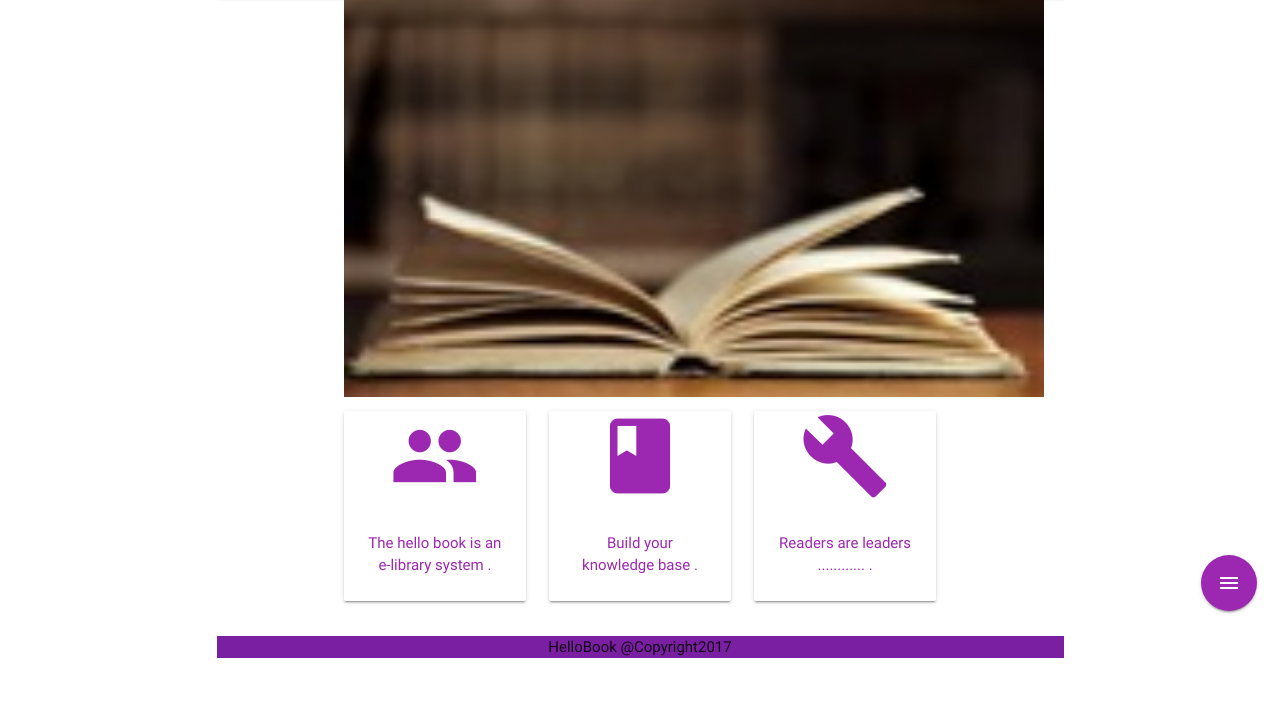
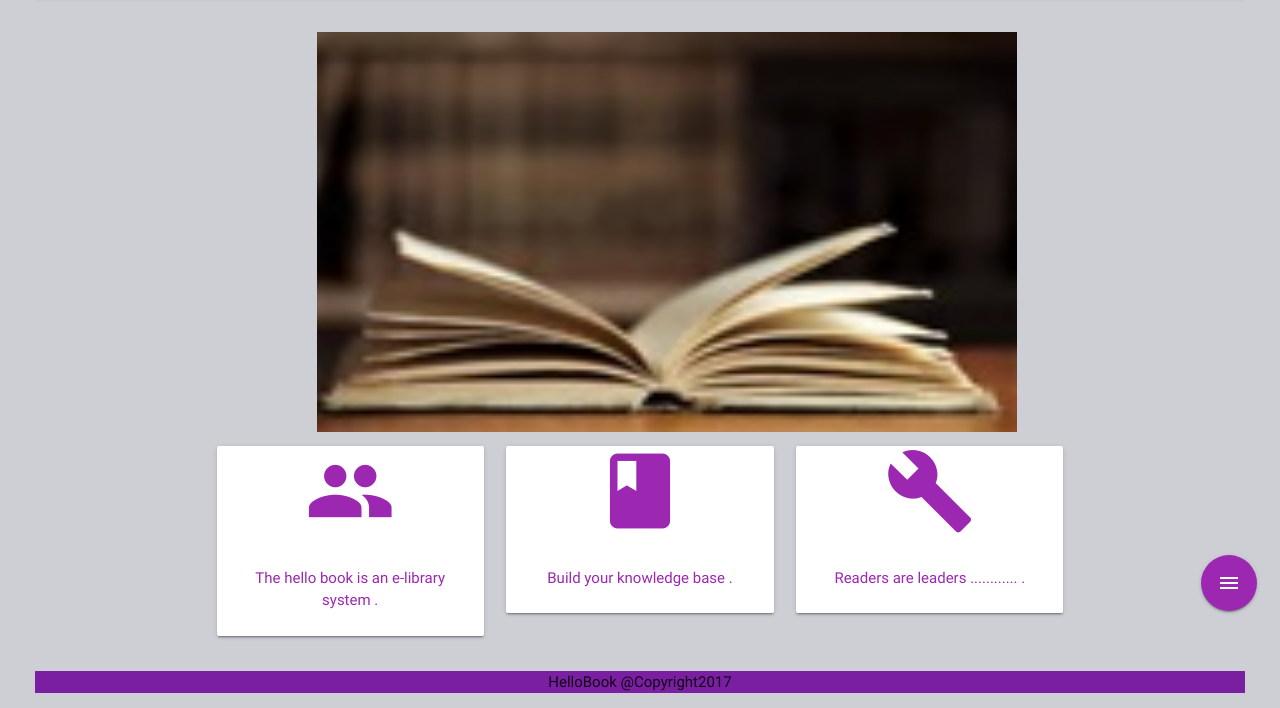
Before and after one commit to adydams/hello-book, a website: page index.html in a window 1280 px wide. Shown: the part 166-874 px from the top of the page. Before the commit the page ends 839 px from the top, so only its background shows below. Drawn offline with nearby package versions, Linux system fonts and the light colour scheme; files that its build step writes are made by us from their sources; files whose address does not match are found by name.

Commit message:
index.html image restructured

```diff
--- a/index.html
+++ b/index.html
@@ -19,13 +19,15 @@
         margin-right: "15px"
       }
       body{
+        background-color: rgba(31, 38, 66, 0.22);
         margin-top: 35px;
         margin-left: 35px;
         margin-right: 35px;
       }
-      .libraryImage{
+      #libraryImage{
+
         margin-top: 35px;
-        margin-left: 35px;
+        margin-left: 100px;
         margin-right: 35px;
       }
 
@@ -43,7 +45,7 @@
       <script type="text/javascript" src="js/materialize.min.js"></script>
 
 
- <div class="container" >
+ <div  >
     <nav >
       <div class="nav-wrapper purple darken-4"  >
         <a href="" class="brand-logo" >Hello Book</a>
```
